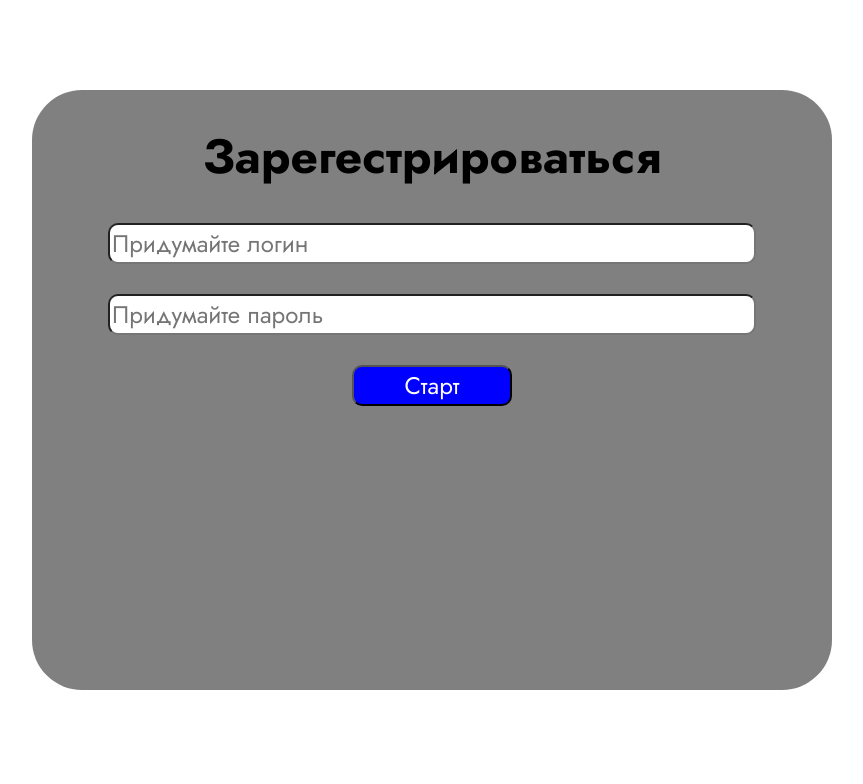
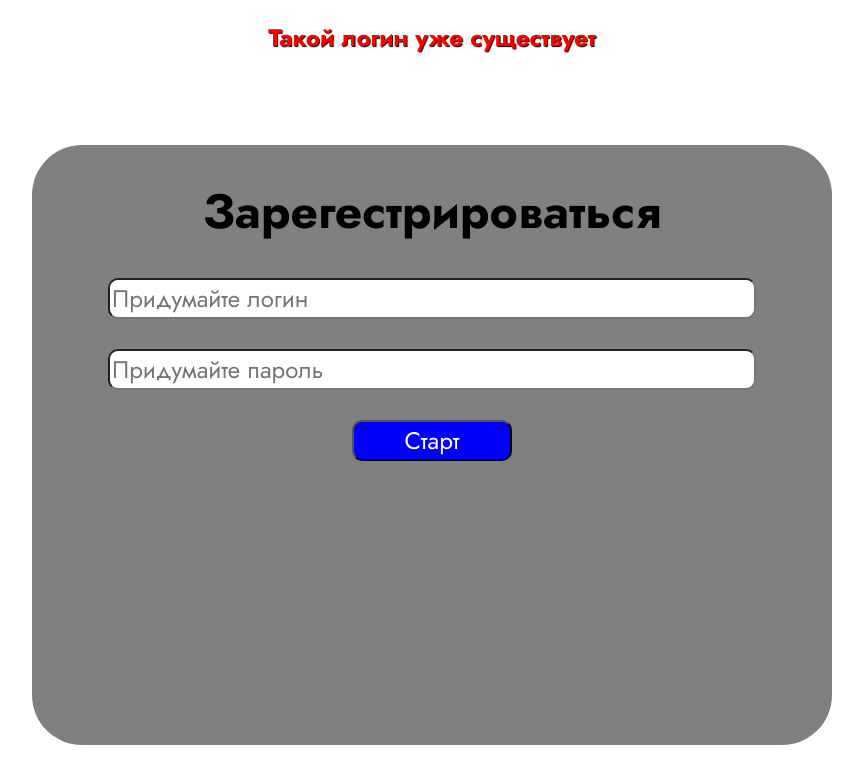
Before and after one commit to Yura1315/react_movies, a React (Create React App) app: page /registr in a window 1280 px wide. Both pictures are taken after a click on the button "Старт". Shown: the top 784 px of the page, without its empty margins (208-1071 px from the left). Built offline with nearby package versions, Linux system fonts and the light colour scheme.

Commit message:
final auth

```diff
--- a/src/components/Signout/Signout.tsx
+++ b/src/components/Signout/Signout.tsx
@@ -1,23 +1,14 @@
-import React, { useEffect } from 'react';
+import React from 'react';
 import { useDispatch, useSelector } from 'react-redux';
 import { RootState } from '../../store/store';
-import { useNavigate } from "react-router-dom";
 import './Signout.sass'
 
 const Signout = () => {
-  const navigate = useNavigate();
   const dispatch = useDispatch();
   const Auth = useSelector((state: RootState) => state.auth)
 
   const goOut = () => {
     dispatch({ type: 'SIGN_OUT', payload: Auth });
-    CheckAuth();
-  }
-
-  const CheckAuth = () => {
-    useEffect(() => {
-      Auth.isAuth && navigate('/');
-    }, [Auth]);
   }
 
   return (
--- a/src/pages/Login/Login.tsx
+++ b/src/pages/Login/Login.tsx
@@ -10,6 +10,7 @@ const Login = () => {
   const Auth = useSelector((state: RootState) => state.auth);
   const [login, setMail] = useState<string>('');
   const [pass, setPass] = useState<string>('');
+  const [err, setErr] = useState<string>('');
   const navigate = useNavigate();
 
   useEffect(() => {
@@ -17,16 +18,20 @@ const Login = () => {
   }, [Auth]);
 
 
-  const Check = () => {
-    if (localStorage.getItem(login) === pass) {
+  const Check = (): void => {
+    if (login === "" || pass === "") {
+      setErr('Поля логин и пароль должны быть заполнены!')
+    }
+    else if (localStorage.getItem(login) === pass) {
       dispatch({ type: 'IS_LOGIN', payload: Auth.isAuth, login, pass });
     }
     else {
-      <ShowError />
+      setErr('Неверный логин или пароль')
     }
   }
   return (
     <>
+      {err ? <ShowError errText={err} /> : null}
       <div className='maint'>
         <div className="text">
           <h1 className='title'>Вход в аккаунт</h1>
--- /dev/null
+++ b/src/pages/Registrtion/ErrorStyle.sass
@@ -0,0 +1,7 @@
+.err
+  display: flex
+  justify-content: center
+  margin-top: 20px
+  color: red
+  text-shadow: 1px 1px 1px #000
+  font-weight: bold
--- a/src/pages/Registrtion/Regist.tsx
+++ b/src/pages/Registrtion/Regist.tsx
@@ -10,6 +10,7 @@ const Regist = () => {
   const Auth = useSelector((state: RootState) => state.auth);
   const [login, setMail] = useState<string>('')
   const [pass, setPass] = useState<string>('')
+  const [err, setErr] = useState<string>('');
   const navigate = useNavigate();
 
   useEffect(() => {
@@ -18,18 +19,19 @@ const Regist = () => {
 
   const Save = (): void => {
     localStorage.setItem(login, pass);
-    if (localStorage.login !== undefined) {
-      <ShowError />
+    if (localStorage.getItem(login) === pass) {
+      setErr('Такой логин уже существует')
     }
     else if (login !== '' && pass !== '') {
       dispatch({ type: 'IS_REGISTER', payload: Auth.isAuth, login, pass })
     }
     else {
-      <ShowError />
+      setErr('Заполните поле логин и пароль')
     }
   }
   return (
     <>
+      {err ? <ShowError errText={err} /> : null}
       <div className='maint'>
         <div className="text">
           <h1>Зарегестрироваться</h1>
--- a/src/pages/Registrtion/ShowError.tsx
+++ b/src/pages/Registrtion/ShowError.tsx
@@ -1,9 +1,14 @@
 import React from 'react';
+import './ErrorStyle.sass'
 
-const ShowError = () => {
+type Props = {
+  errText: string
+};
+
+const ShowError = ({ errText }: Props) => {
   return (
     <div>
-      <h1>Ошибочка вышла</h1>
+      <span className='err'>{errText}</span>
     </div>
   );
 };
```
